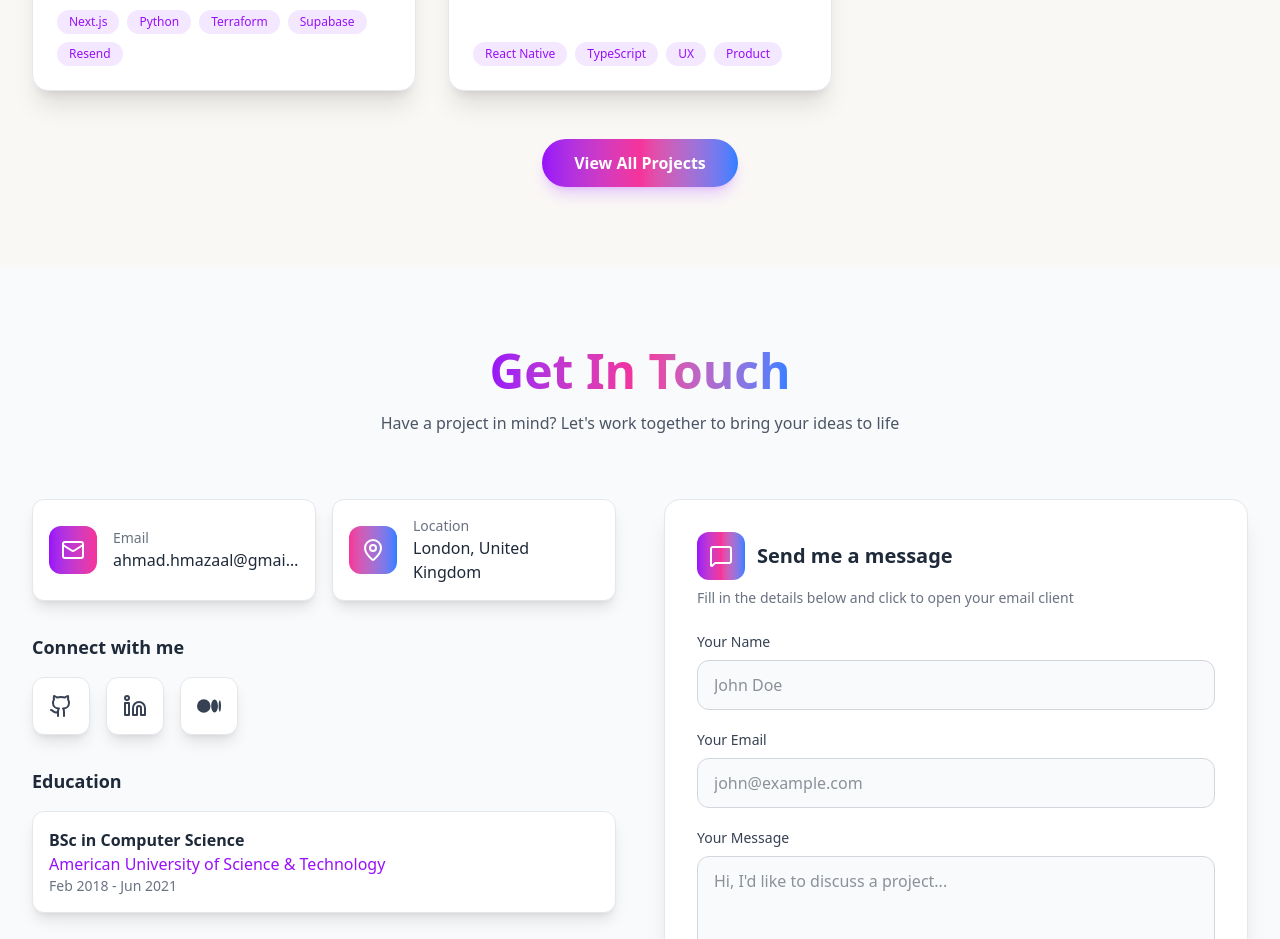
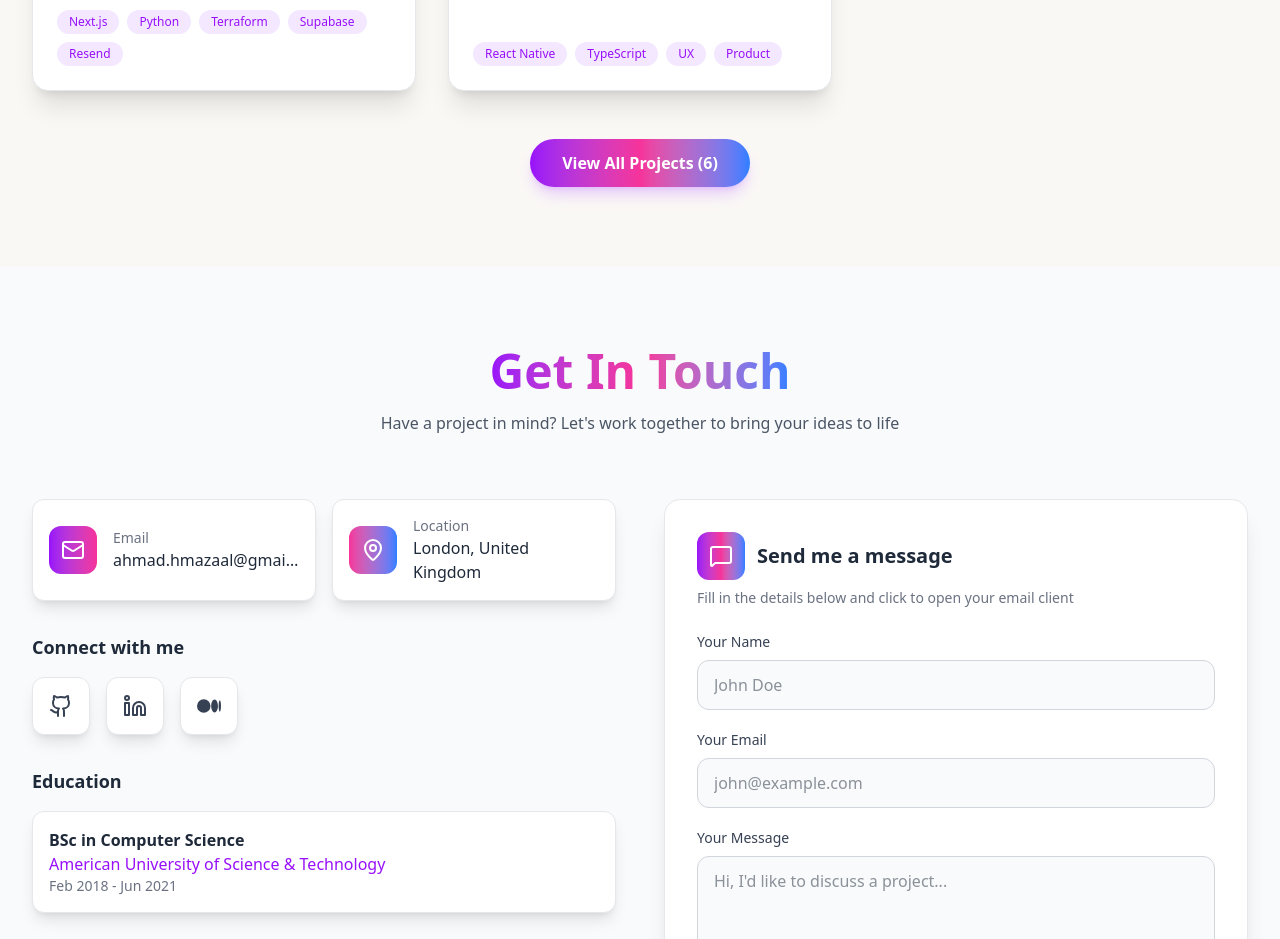
Before and after one commit to ahmadAlMezaal/portfolio-website, a Next.js app: page / in a window 1280 px wide. Shown: the part 6500-7439 px from the top of the page. Built offline with nearby package versions, Linux system fonts and the light colour scheme.

Commit message:
chore: fix hidden project cards bug

```diff
--- a/src/components/Projects.tsx
+++ b/src/components/Projects.tsx
@@ -51,24 +51,36 @@ export default function Projects() {
   const ref = useRef(null);
   const isInView = useInView(ref, { once: true, margin: "-100px" });
   const [showAll, setShowAll] = useState(false);
+  const [hasInteracted, setHasInteracted] = useState(false);
 
-  const displayedProjects = showAll
-    ? projects
-    : projects.filter((p) => p.featured);
+  const featuredProjects = projects.filter((p) => p.featured);
+  const displayedProjects = showAll ? projects : featuredProjects;
+
+  // Animation should play if: section is in view OR user has clicked show all
+  const shouldAnimate = isInView || hasInteracted;
 
   const containerVariants = {
     hidden: { opacity: 0 },
     visible: {
       opacity: 1,
       transition: {
-        staggerChildren: 0.2,
+        staggerChildren: 0.1,
       },
     },
   };
 
   const itemVariants = {
-    hidden: { opacity: 0, y: 30 },
-    visible: { opacity: 1, y: 0 },
+    hidden: { opacity: 0, y: 20 },
+    visible: {
+      opacity: 1,
+      y: 0,
+      transition: { duration: 0.4 }
+    },
+  };
+
+  const handleToggleShowAll = () => {
+    setHasInteracted(true);
+    setShowAll(!showAll);
   };
 
   return (
@@ -78,7 +90,7 @@ export default function Projects() {
           ref={ref}
           variants={containerVariants}
           initial="hidden"
-          animate={isInView ? "visible" : "hidden"}
+          animate={shouldAnimate ? "visible" : "hidden"}
         >
           {/* Section Header */}
           <motion.div variants={itemVariants} className="text-center mb-16">
@@ -92,8 +104,14 @@ export default function Projects() {
             </p>
           </motion.div>
 
-          {/* Projects Grid */}
-          <div className="grid md:grid-cols-2 lg:grid-cols-3 gap-8">
+          {/* Projects Grid - key forces re-animation when toggling */}
+          <motion.div
+            key={showAll ? "all" : "featured"}
+            className="grid md:grid-cols-2 lg:grid-cols-3 gap-8"
+            variants={containerVariants}
+            initial="hidden"
+            animate="visible"
+          >
             {displayedProjects.map((project) => {
               const hideLinks = shouldHideLinks(project);
               const imageFit = project.imageFit || "cover";
@@ -228,18 +246,18 @@ export default function Projects() {
                 </motion.div>
               );
             })}
-          </div>
+          </motion.div>
 
-          {/* Show More/Less Button */}
-          {projects.length > 3 && (
+          {/* Show More/Less Button - only show if there are non-featured projects */}
+          {projects.length > featuredProjects.length && (
             <motion.div variants={itemVariants} className="text-center mt-12">
               <motion.button
-                onClick={() => setShowAll(!showAll)}
+                onClick={handleToggleShowAll}
                 className="px-8 py-3 bg-gradient-to-r from-purple-600 via-pink-500 to-blue-500 text-white font-semibold rounded-full shadow-lg shadow-purple-500/25 hover:shadow-purple-500/40 transition-shadow"
                 whileHover={{ scale: 1.05 }}
                 whileTap={{ scale: 0.95 }}
               >
-                {showAll ? "Show Less" : "View All Projects"}
+                {showAll ? "Show Less" : `View All Projects (${projects.length})`}
               </motion.button>
             </motion.div>
           )}
```
